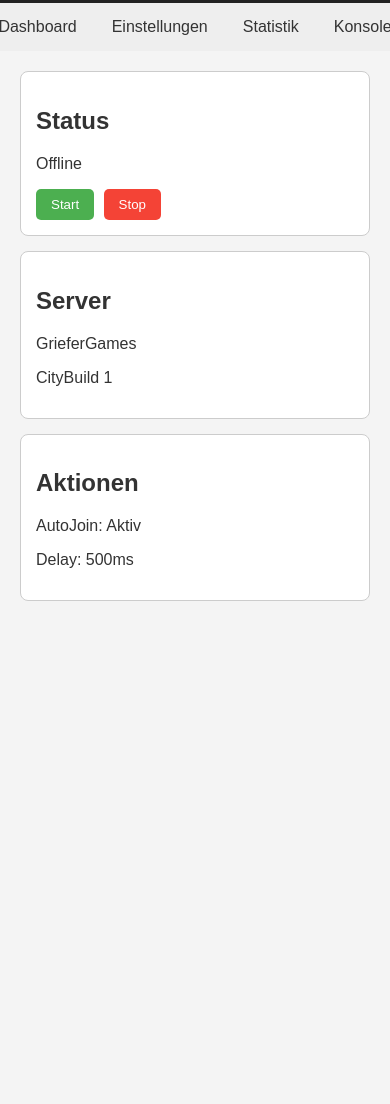
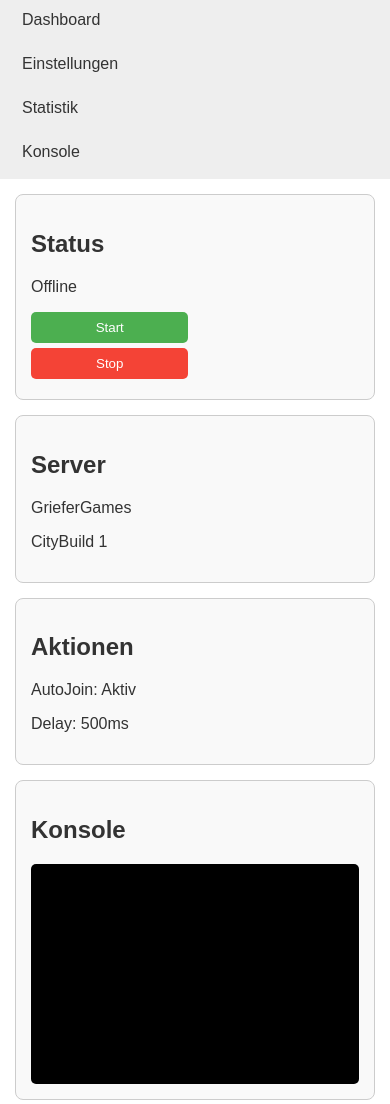
Before and after one commit to BlitzNxah/BlitzBot-Dashboard-, a plain HTML site: page index.html in a window 390 px wide. Shown: the part 117-1221 px from the top of the page. Before the commit the page ends 844 px from the top, so only its background shows below. Drawn offline with Linux system fonts and the light colour scheme.

Commit message:
index.html aktualisieren

```diff
--- a/index.html
+++ b/index.html
@@ -5,53 +5,55 @@
     <title>BlitzBot Dashboard</title>
     <meta name="viewport" content="width=device-width, initial-scale=1.0">
     <style>
+        /* Grundlayout */
         body {
             margin: 0;
             font-family: Arial, sans-serif;
-            background-color: #f4f4f4;
+            background-color: #ffffff;
             color: #333;
         }
 
         header {
             background-color: #222;
             color: white;
-            padding: 20px;
+            padding: 15px;
             text-align: center;
         }
 
         nav {
             background-color: #eee;
+            display: flex;
+            flex-wrap: wrap;
+            gap: 10px;
             padding: 10px;
-            display: flex;
-            gap: 15px;
             justify-content: center;
         }
 
         nav a {
             text-decoration: none;
             color: #333;
-            padding: 5px 10px;
+            padding: 8px 12px;
+            border-radius: 5px;
         }
 
         nav a:hover {
             background-color: #ddd;
-            border-radius: 5px;
         }
 
         main {
-            padding: 20px;
+            padding: 15px;
         }
 
         .card {
-            background-color: white;
+            background-color: #f9f9f9;
+            border: 1px solid #ccc;
+            border-radius: 8px;
             padding: 15px;
             margin-bottom: 15px;
-            border: 1px solid #ccc;
-            border-radius: 8px;
         }
 
         button {
-            padding: 8px 15px;
+            padding: 8px 12px;
             margin-right: 5px;
             border: none;
             border-radius: 5px;
@@ -66,6 +68,28 @@
         button.stop {
             background-color: #f44336;
             color: white;
+        }
+
+        /* Konsole */
+        #console {
+            background-color: #000;
+            color: #0f0;
+            font-family: monospace;
+            height: 200px;
+            overflow-y: auto;
+            padding: 10px;
+            border-radius: 5px;
+        }
+
+        /* Responsive */
+        @media (max-width: 600px) {
+            nav {
+                flex-direction: column;
+            }
+            button {
+                width: 48%;
+                margin-bottom: 5px;
+            }
         }
     </style>
 </head>
@@ -101,15 +125,31 @@
         <p>AutoJoin: Aktiv</p>
         <p>Delay: 500ms</p>
     </div>
+
+    <div class="card">
+        <h2>Konsole</h2>
+        <div id="console"></div>
+    </div>
 </main>
 
 <script>
+    const consoleDiv = document.getElementById("console");
+    const statusP = document.getElementById("status");
+
+    function logMessage(msg) {
+        const time = new Date().toLocaleTimeString();
+        consoleDiv.innerHTML += `[${time}] ${msg}<br>`;
+        consoleDiv.scrollTop = consoleDiv.scrollHeight;
+    }
+
     function startBot() {
-        document.getElementById("status").innerText = "Online";
+        statusP.innerText = "Online";
+        logMessage("BlitzBot gestartet");
     }
 
     function stopBot() {
-        document.getElementById("status").innerText = "Offline";
+        statusP.innerText = "Offline";
+        logMessage("BlitzBot gestoppt");
     }
 </script>
 
```
